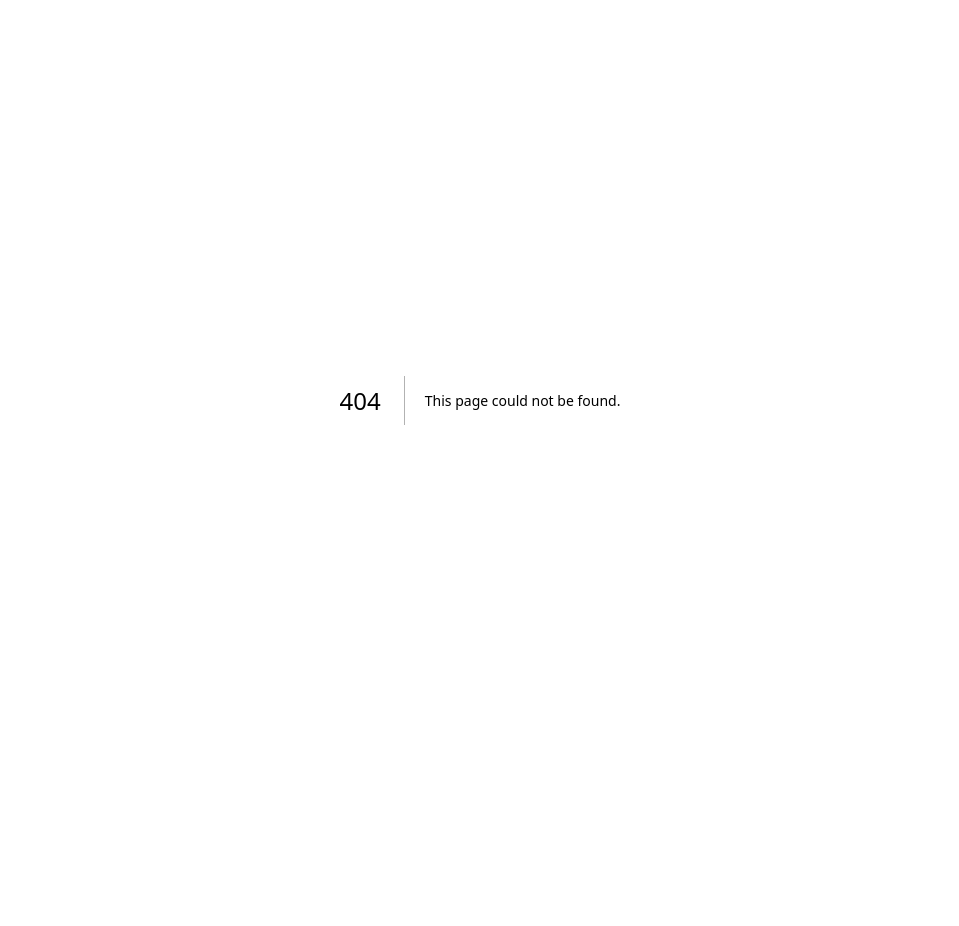
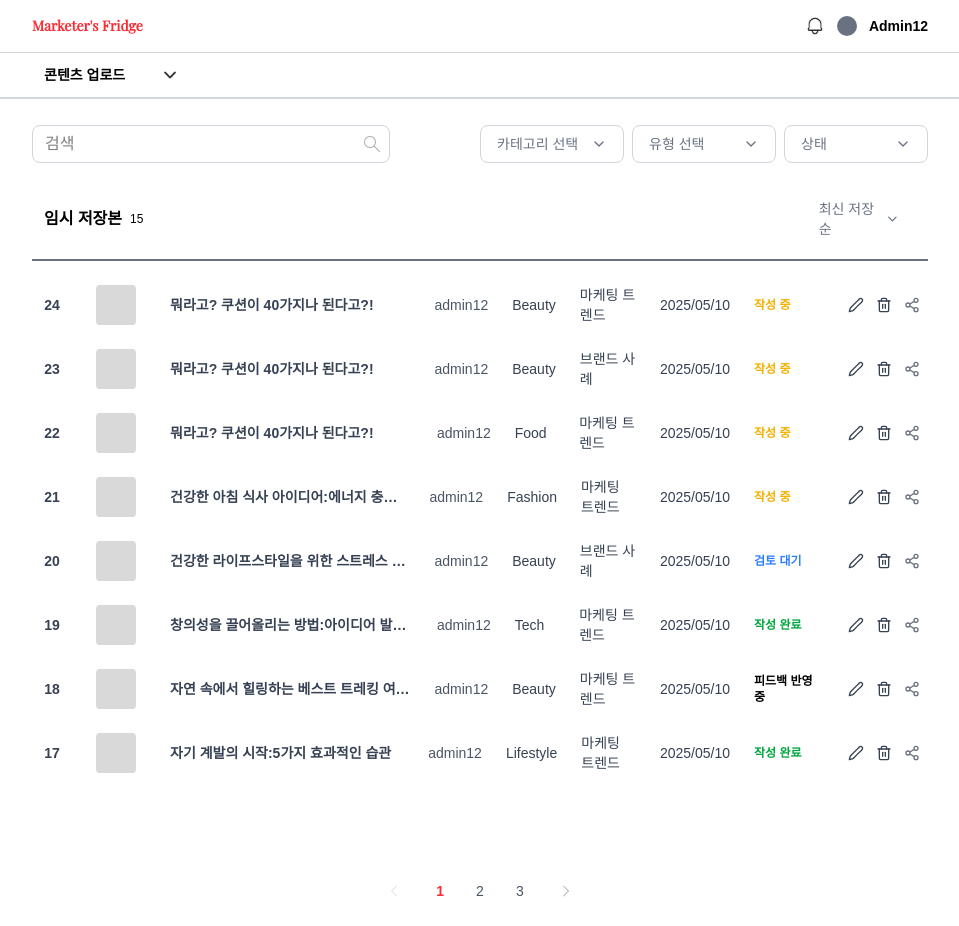
Before and after one commit to Marketer-s-Fridge/Client, a Next.js app: page /admin/tempList in a window 1280 px wide. Before the commit this address had no page. Shown: the whole page, without its empty margins (160-1119 px from the left). Before the commit the page ends 800 px from the top, so only its background shows below. Built offline with nearby package versions, Linux system fonts and the light colour scheme.

Commit message:
feat(admin): 임시 저장 리스트 화면 목업 구현

```diff
--- /dev/null
+++ b/src/app/admin/tempList/page.tsx
@@ -0,0 +1,261 @@
+"use client";
+
+import React, { useState } from "react";
+import Image from "next/image";
+import { FiEdit2, FiTrash2, FiShare2 } from "react-icons/fi";
+import AdminHeader from "@/components/admin/adminHeader";
+import AdminCategoryBar from "@/components/admin/adminCategoryBar";
+import Pagination from "@/components/pagination";
+import CustomDropdown from "@/components/admin/customDropdown";
+
+interface ContentItem {
+  id: number;
+  title: string;
+  category: string;
+  type: string;
+  date: string;
+  status: string;
+  visibility: "공개" | "비공개";
+  image: string;
+}
+
+const sampleData: ContentItem[] = [
+  {
+    id: 24,
+    title: "뭐라고? 쿠션이 40가지나 된다고?!",
+    category: "Beauty",
+    type: "마케팅 트렌드",
+    date: "2025/05/10",
+    status: "작성 중",
+    visibility: "공개",
+    image: "/images/sample1.png",
+  },
+  {
+    id: 23,
+    title: "뭐라고? 쿠션이 40가지나 된다고?!",
+    category: "Beauty",
+    type: "브랜드 사례",
+    date: "2025/05/10",
+    status: "작성 중",
+    visibility: "공개",
+    image: "/images/sample1.png",
+  },
+  {
+    id: 22,
+    title: "뭐라고? 쿠션이 40가지나 된다고?!",
+    category: "Food",
+    type: "마케팅 트렌드",
+    date: "2025/05/10",
+    status: "작성 중",
+    visibility: "공개",
+    image: "/images/sample1.png",
+  },
+  {
+    id: 21,
+    title: "건강한 아침 식사 아이디어:에너지 충전을 위한 메뉴",
+    category: "Fashion",
+    type: "마케팅 트렌드",
+    date: "2025/05/10",
+    status: "작성 중",
+    visibility: "공개",
+    image: "/images/sample2.png",
+  },
+  {
+    id: 20,
+    title: "건강한 라이프스타일을 위한 스트레스 관리 방법",
+    category: "Beauty",
+    type: "브랜드 사례",
+    date: "2025/05/10",
+    status: "검토 대기",
+    visibility: "공개",
+    image: "/images/sample3.png",
+  },
+  {
+    id: 19,
+    title: "창의성을 끌어올리는 방법:아이디어 발생 기술",
+    category: "Tech",
+    type: "마케팅 트렌드",
+    date: "2025/05/10",
+    status: "작성 완료",
+    visibility: "공개",
+    image: "/images/sample4.png",
+  },
+  {
+    id: 18,
+    title: "자연 속에서 힐링하는 베스트 트레킹 여행지 5선",
+    category: "Beauty",
+    type: "마케팅 트렌드",
+    date: "2025/05/10",
+    status: "피드백 반영 중",
+    visibility: "공개",
+    image: "/images/sample5.png",
+  },
+  {
+    id: 17,
+    title: "자기 계발의 시작:5가지 효과적인 습관",
+    category: "Lifestyle",
+    type: "마케팅 트렌드",
+    date: "2025/05/10",
+    status: "작성 완료",
+    visibility: "비공개",
+    image: "/images/sample6.png",
+  },
+];
+
+const TempListPage = () => {
+  const [search, setSearch] = useState("");
+  const [currentPage, setCurrentPage] = useState(1);
+
+  return (
+    <main className="bg-white min-h-screen">
+      <AdminHeader />
+      <AdminCategoryBar
+        items={[
+          "콘텐츠 업로드",
+          "콘텐츠 관리",
+          "임시 저장 리스트",
+          "업로드 예약",
+          "문의 답변 관리",
+          "통계 및 분석",
+        ]}
+        onSelect={(val) => console.log("선택된 항목:", val)}
+      />
+
+      <section className="px-[10%] sm:px-[15%] py-[2%]">
+        {/* 필터 & 검색 */}
+        <div className="flex flex-wrap gap-3 mb-4 justify-between ">
+          {/* 검색창 */}
+          <div className="relative w-4/10">
+            <input
+              type="text"
+              value={search}
+              onChange={(e) => setSearch(e.target.value)}
+              placeholder="검색"
+              className="border border-gray-300 rounded-lg px-3 py-1.5 w-full"
+            />
+            <button className=" absolute right-2 top-1/2 transform -translate-y-1/2 text-gray-500 cursor-pointer">
+              <Image
+                src="/icons/search.png"
+                alt="검색"
+                width={16}
+                height={16}
+                className="w-5 h-5"
+              />
+            </button>
+          </div>
+
+          <div className="flex flex-row w-5/10 gap-2">
+            <CustomDropdown
+              label="카테고리 선택"
+              options={["Beauty", "Food", "Fashion", "Lifestyle", "Tech"]}
+              onSelect={() => {}}
+              buttonClassName="rounded-lg"
+              className="text-gray-500"
+            />
+            <CustomDropdown
+              label="유형 선택"
+              options={[
+                "트렌드 리포트",
+                "SNS 캠페인 사례",
+                "광고 분석",
+                "브랜드 전략",
+              ]}
+              onSelect={() => {}}
+              buttonClassName="rounded-lg"
+              className="text-gray-500"
+            />
+            <CustomDropdown
+              label="상태"
+              options={["검토 대기", "작성 중", "피드백 반영 중", "작성 완료"]}
+              onSelect={() => {}}
+              buttonClassName="rounded-lg"
+              className="text-gray-500"
+            />
+          </div>
+        </div>
+
+        {/* 테이블 */}
+        <div className="flex py-3 px-3 justify-between">
+          <div className=" flex flex-row gap-2 items-center">
+            <p className=" font-semibold">임시 저장본</p>
+            <p className="text-xs">15</p>
+          </div>
+          <div className="w-[13%]">
+            <CustomDropdown
+              label="최신 저장 순"
+              options={["최신 저장 순", "오래된 순"]}
+              onSelect={() => {}}
+              buttonClassName="border-0"
+              className="text-gray-500"
+            />
+          </div>
+        </div>
+        <div className="border-t-2 border-gray-500 py-3">
+          {sampleData.map((item) => (
+            <div
+              key={item.id}
+              className="grid grid-cols-[40px_50px_3fr_0.5fr_0.5fr_0.7fr_0.7fr_70px_80px] gap-x-6 py-3 items-center text-sm text-gray-700"
+            >
+              <div className="text-center font-semibold">{item.id}</div>
+
+              <div>
+                <Image
+                  src={"/icons/rectangle-gray.png"}
+                  alt="썸네일"
+                  width={40}
+                  height={40}
+                  className="rounded"
+                />
+              </div>
+
+              {/* 타이틀 */}
+              <div className="truncate font-semibold">{item.title}</div>
+
+              {/* 담당자 */}
+              <div className="text-sm text-gray-600">admin12</div>
+
+              <div>{item.category}</div>
+              <div>{item.type}</div>
+              <div>{item.date}</div>
+
+              {/* 상태 */}
+              <div
+                className={`text-xs font-semibold ${
+                  item.status === "작성 중"
+                    ? "text-yellow-500"
+                    : item.status === "검토 대기"
+                    ? "text-blue-500"
+                    : item.status === "피드백 반영 중"
+                    ? "text-black"
+                    : item.status === "작성 완료"
+                    ? "text-green-600"
+                    : ""
+                }`}
+              >
+                {item.status}
+              </div>
+
+              {/* 아이콘 */}
+              <div className="flex items-center gap-3">
+                <FiEdit2 className="cursor-pointer w-4 h-4" />
+                <FiTrash2 className="cursor-pointer w-4 h-4" />
+                <FiShare2 className="cursor-pointer w-4 h-4 text-gray-500" />
+              </div>
+            </div>
+          ))}
+        </div>
+
+        {/* 페이지네이션 */}
+        <div className="flex justify-center mt-6">
+          <Pagination
+            currentPage={currentPage}
+            totalPages={3}
+            onPageChange={(page) => setCurrentPage(page)}
+          />
+        </div>
+      </section>
+    </main>
+  );
+};
+
+export default TempListPage;
```
Also changed, not shown: src/app/admin/page.tsx (+4 -1 lines), src/components/admin/defaultDropdown.tsx (deleted).
